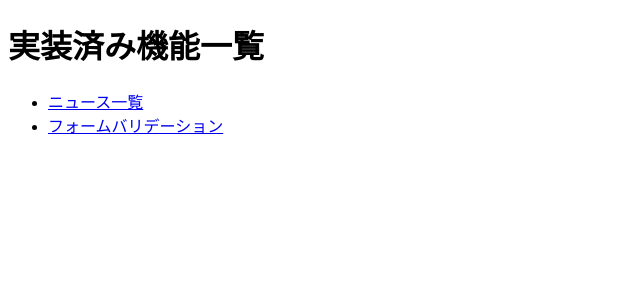
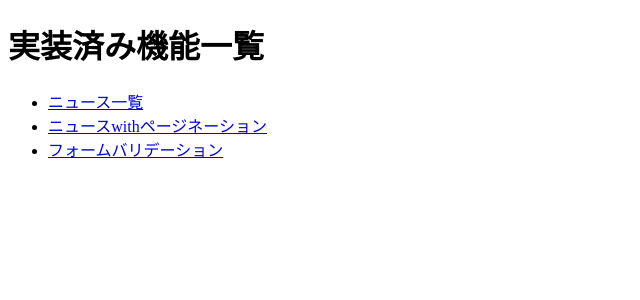
Before and after one commit to painpita/hasebetest-kuroco-nuxt3, a Nuxt app: page / in a window 1280 px wide. Shown: the top 300 px of the page, without its empty margins (0-640 px from the left). Built offline with nearby package versions, Linux system fonts and the light colour scheme.

Commit message:
リンク追加

```diff
--- a/pages/index.vue
+++ b/pages/index.vue
@@ -3,6 +3,7 @@
         <h1>実装済み機能一覧</h1>
         <ul>
             <li><nuxt-link to="/news/">ニュース一覧</nuxt-link></li>
+            <li><nuxt-link to="/news_paginated/">ニュースwithページネーション</nuxt-link></li>
             <li><nuxt-link to="/form/form_validate">フォームバリデーション</nuxt-link></li>
         </ul>
     </div>
```
